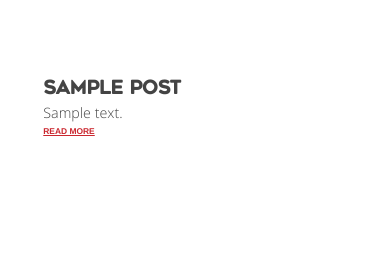
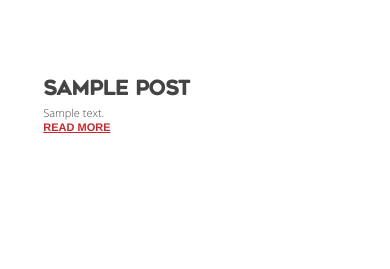
Before and after one commit to teiajamese/wdcep, a WordPress theme: template page.php in a window 390 px wide. Shown: the part 4323-4592 px from the top of the page. Run offline with PHP 8.4 and a stand-in for WordPress, Linux system fonts and the light colour scheme; the site name, menu and one post (Sample post) are stand-ins, and other content is empty; some libraries are stand-ins or nearby versions.

Commit message:
styled reports & added links on pics

```diff
--- a/content/content-reports.php
+++ b/content/content-reports.php
@@ -35,13 +35,15 @@
 				?>
 
 					<div class="report-container">
+					<a href="<?php echo get_field('url')?>" target="_blank">
 						<div class="report-image">
 							<?php the_post_thumbnail();?>
 						</div>
+					</a>
 						<div class="report-content">
 							<h3><?php the_title();?></h3>
 							<p><?php the_content();?></p>
-							<a href="#" alt="read more">Read More</a>
+							<a href="<?php echo get_field('url')?>" target="_blank" alt="read more">Read More</a>
 						</div>
 					</div>
 
--- a/css/style.css
+++ b/css/style.css
@@ -534,11 +534,6 @@ section#reports .report-container {
   width: 33.333%;
   float: left;
 }
-@media only screen and (max-width: 420px) {
-  section#reports .report-container {
-    width: 50%;
-  }
-}
 section#reports .report-container .report-image {
   padding: 14px 14px 0px 14px;
 }
@@ -562,3 +557,20 @@ section#reports .report-container .report-content a {
   font-size: 1vh;
   font-weight: bold;
 }
+@media only screen and (max-width: 768px) {
+  section#reports .report-container {
+    width: 50%;
+  }
+  section#reports .report-container .report-content h3 {
+    font-size: 1.8em;
+  }
+  section#reports .report-container .report-content p,
+  section#reports .report-container .report-content a {
+    font-size: 1em;
+  }
+}
+@media only screen and (max-width: 420px) {
+  section#reports .report-container {
+    width: 100%;
+  }
+}
```
Also changed, not shown: less/reports.less (+19 -3 lines).
